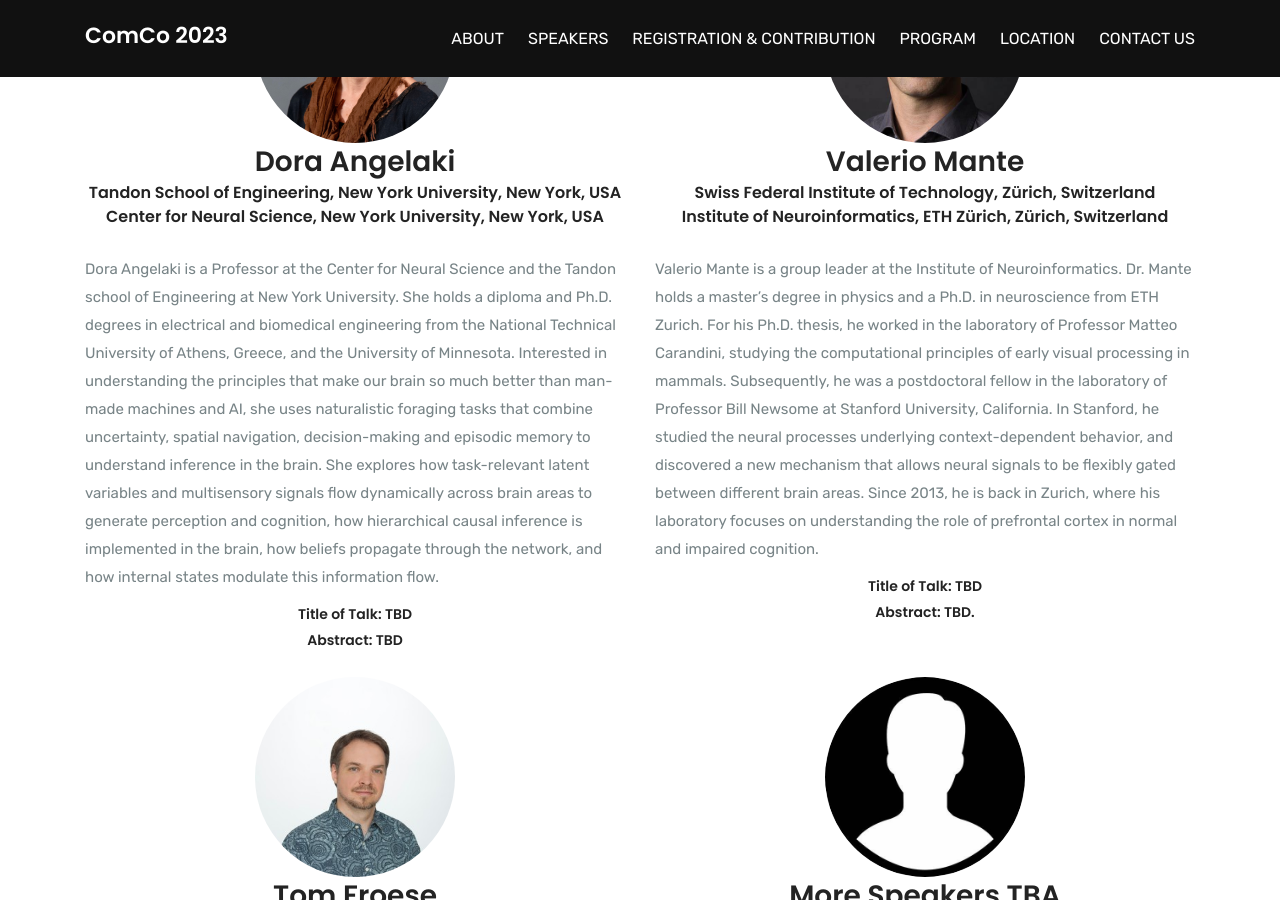
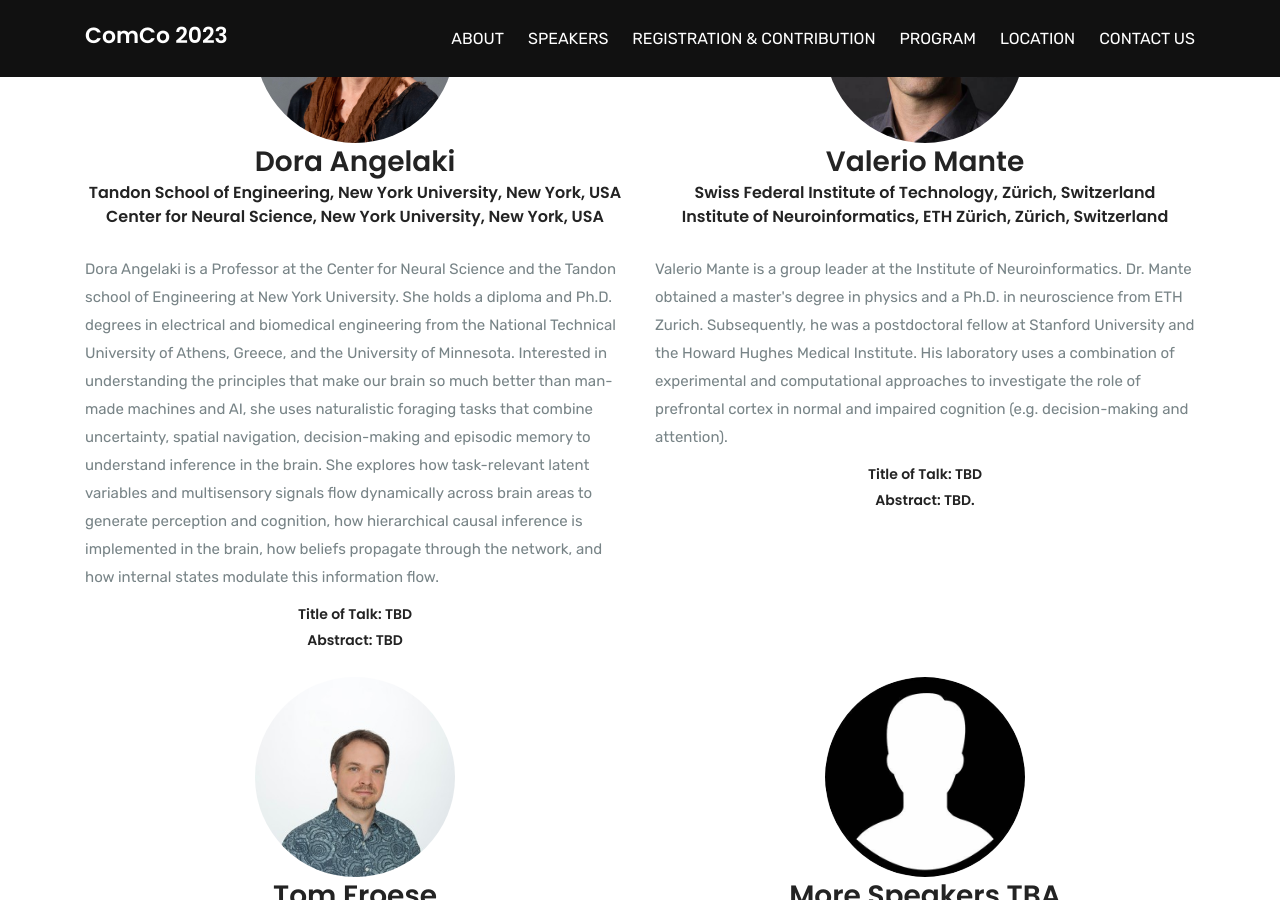
Before and after one commit to comco23/comco23.github.io, a Jekyll site: the page built from speakers.html, in a window 1280 px wide and 900 px high, scrolled down 724 px. Built offline with Jekyll 4.4.1, drawn with Linux system fonts in a browser that asks for light colours.

Commit message:
speakers modified

```diff
--- a/speakers.html
+++ b/speakers.html
@@ -75,15 +75,11 @@ permalink: /keynote
 					<h5>Swiss Federal Institute of Technology, Zürich, Switzerland</h5>
 					<h5>Institute of Neuroinformatics, ETH Zürich, Zürich, Switzerland</h5>
 				</br>
-					<p> Valerio Mante is a group leader at the Institute of Neuroinformatics. Dr. Mante
-						holds a master’s degree in physics and a Ph.D. in neuroscience from ETH Zurich.
-						For his Ph.D. thesis, he worked in the laboratory of Professor Matteo Carandini,
-						studying the computational principles of early visual processing in mammals.
-						Subsequently, he was a postdoctoral fellow in the laboratory of Professor Bill Newsome
-						at Stanford University, California. In Stanford, he studied the neural processes underlying
-						context-dependent behavior, and discovered a new mechanism that allows neural signals to be
-						flexibly gated between different brain areas. Since 2013, he is back in Zurich, where his
-						laboratory focuses on understanding the role of prefrontal cortex in normal and impaired cognition.</p>
+					<p> Valerio Mante is a group leader at the Institute of Neuroinformatics. Dr. Mante obtained a master's degree in
+						physics and a Ph.D. in neuroscience from ETH Zurich. Subsequently, he was a postdoctoral fellow at
+						Stanford University and the Howard Hughes Medical Institute. His laboratory uses a combination of
+						experimental and computational approaches to investigate the role of prefrontal cortex in normal and
+						impaired cognition (e.g. decision-making and attention). </p>
 					<h6>Title of Talk: TBD </h6>
 					<h6>Abstract: TBD.<h6></h6>
 				</div>
```
